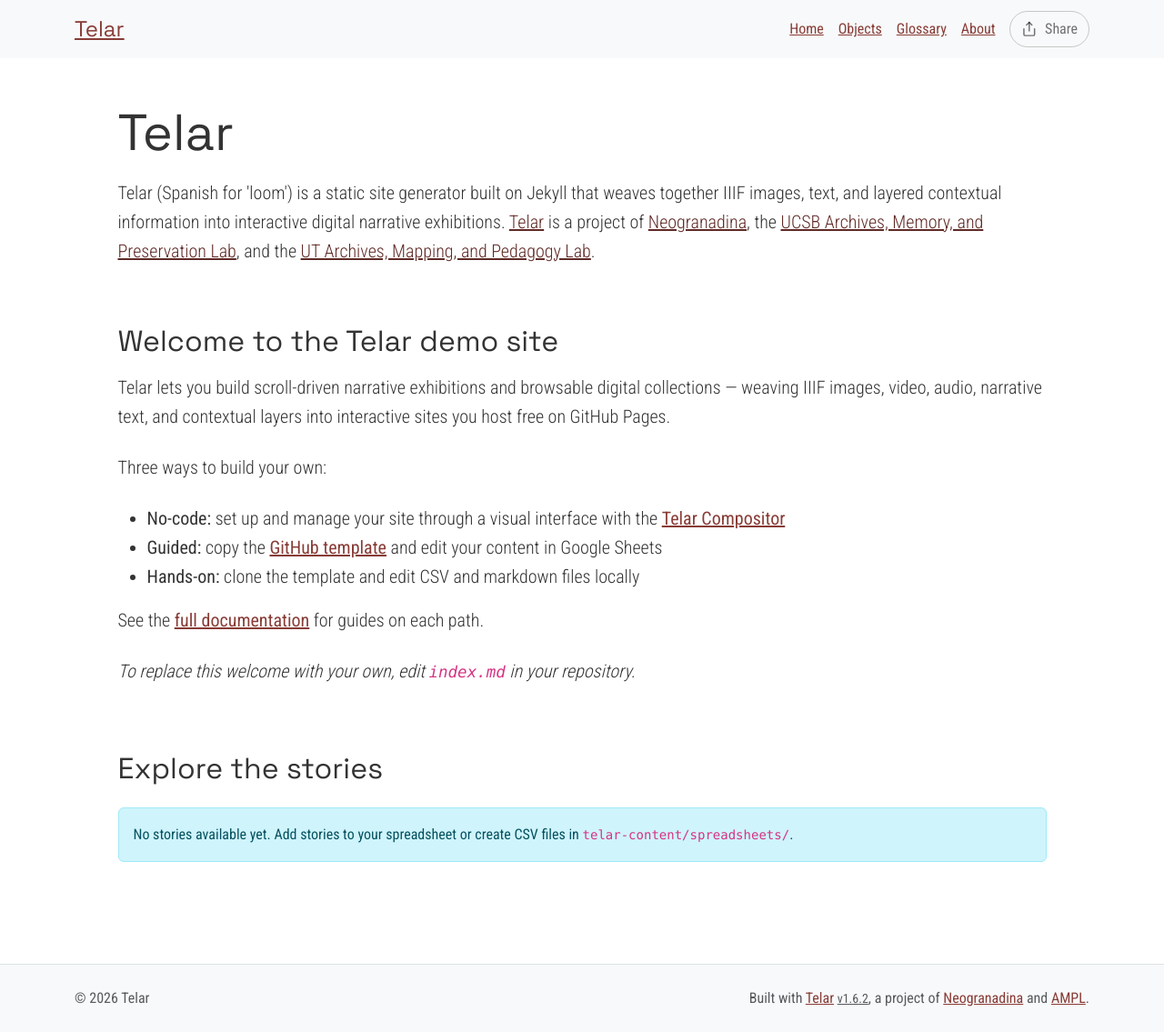
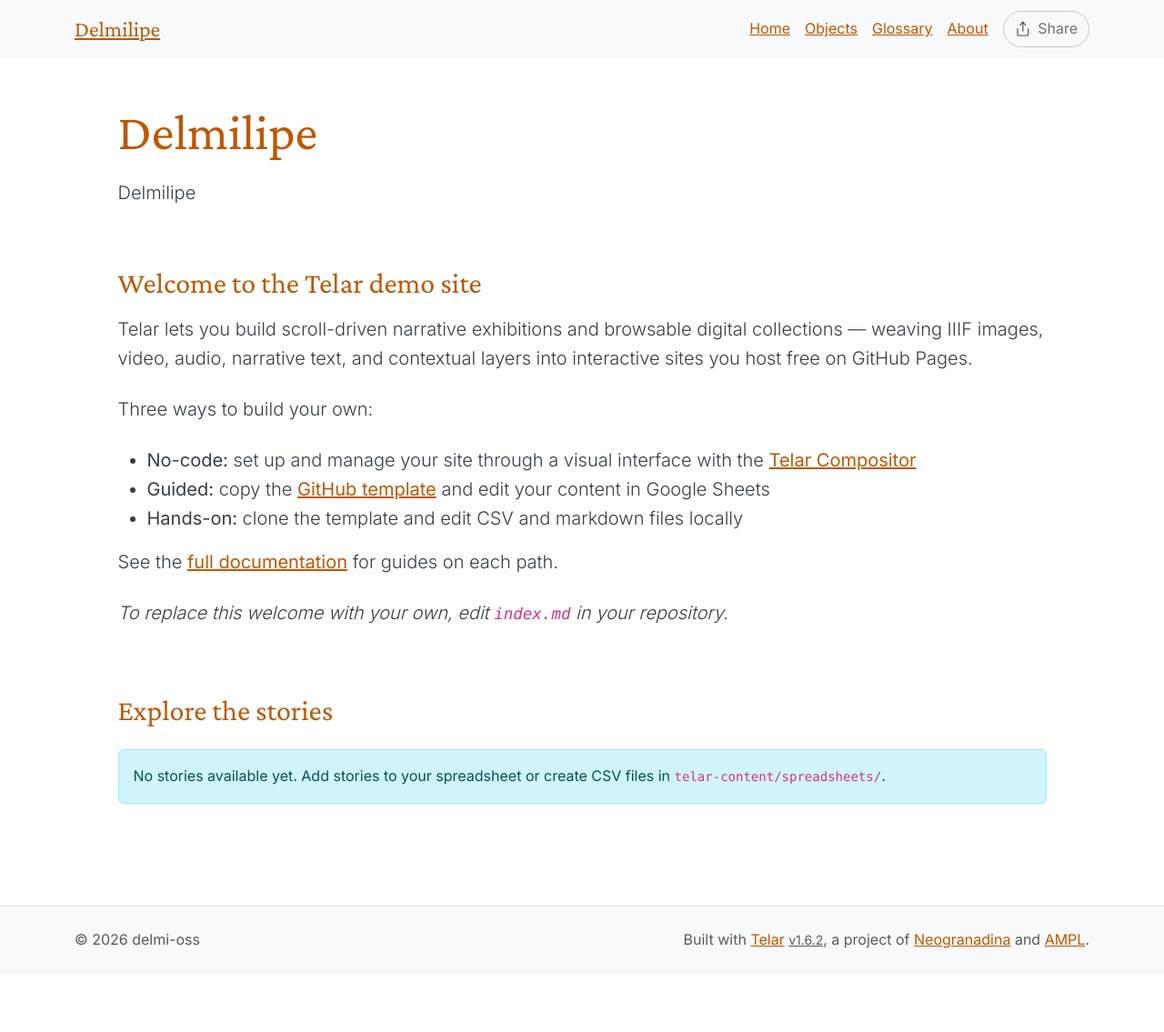
Before and after one commit to delmi-oss/delmilipe, a Jekyll site: the page built from index.md, in a window 1280 px wide. Shown: the whole page at 91% size. Built offline with Jekyll 4.4.1, drawn with Linux system fonts in a browser that asks for light colours; after the commit the page ends 1071 px from its top, so only the background shows below that.

Commit message:
Set up site configuration and starter content

```diff
--- a/_config.yml
+++ b/_config.yml
@@ -2,13 +2,13 @@
 # https://telar.org
 
 # Site Settings
-title: "Telar"
-description: "Telar (Spanish for 'loom') is a static site generator built on Jekyll that weaves together IIIF images, text, and layered contextual information into interactive digital narrative exhibitions. <a href='https://github.com/UCSB-AMPLab/telar'>Telar</a> is a project of <a href='https://neogranadina.org'>Neogranadina</a>, the <a href='https://ampl.clair.ucsb.edu/'>UCSB Archives, Memory, and Preservation Lab</a>, and the <a href='https://liberalarts.utexas.edu/history/'>UT Archives, Mapping, and Pedagogy Lab</a>."
-url: "https://ampl.clair.ucsb.edu"
-baseurl: "/telar"
-author: ""
+title: "Delmilipe"
+description: "Delmilipe"
+url: "https://delmi-oss.github.io"
+baseurl: "/delmilipe"
+author: "delmi-oss"
 email: ""
-telar_theme: "trama" # Options: trama, paisajes, neogranadina, santa-barbara, austin, or custom
+telar_theme: "austin" # Options: trama, paisajes, neogranadina, santa-barbara, austin, or custom
 logo: ""
 telar_language: "en" # Options: "en" (English), "es" (Español)
 collection_mode: false # Set to true to show objects first with large thumbnails and stories below with small thumbnails (collection-first homepage)
@@ -18,7 +18,7 @@
   show_on_homepage: true # Set to false to hide stories section from homepage (stories still accessible via direct URL)
   show_story_steps: true # Set to false to hide "Step X" overlay in stories
   show_object_credits: true # Set to true to display object credits badge (bottom-left corner, dismissable)
-  include_demo_content: true # Fetch demo stories from content.telar.org. Switch this off to hide demo stories and their content.
+  include_demo_content: false # Fetch demo stories from content.telar.org. Switch this off to hide demo stories and their content.
 
 # Collection Interface Settings
 collection_interface:
@@ -45,7 +45,7 @@
 #    - If using GitHub Pages: GitHub Actions will automatically discover tab GIDs and fetch CSVs
 #    - If running locally: Run `python3 scripts/fetch_google_sheets.py` before building
 google_sheets:
-  enabled: true
+  enabled: false
   published_url: "https://docs.google.com/spreadsheets/d/e/2PACX-1vT9eeRoyQCr1j-1uDaWBm-rgZNXtn9A-mepL0I4dqDTx2-E_6gbVD-8x0DYDVhppiAzrFpd20_9cr3z/pubhtml"
 
 #
--- a/telar-content/spreadsheets/glossary.csv
+++ b/telar-content/spreadsheets/glossary.csv
@@ -2,6 +2,4 @@
 id_término,titulo,definición
 # Make it lower-case and avoid spaces.,# Please provide a title — this is required.,"Panel content: write text here, paste markdown, or the name of an .md file in /components/texts/glossary/ (the .md extension is required)"
 # Escríbelo en minúsculas y sin espacios.,# Incluye un título: este campo es obligatorio.,"Contenido del panel: escribe texto aquí, pega markdown, o indica un archivo archivo .md en /components/texts/glossary/ (la extensión .md es obligatoria)"
-telar,Telar,"Telar (Spanish for 'loom') is a minimal-computing framework that weaves together IIIF images, audio, video, and texts to create layered visual narratives for digital scholarship, public exhibitions, community storytelling, and classroom projects. Learn more at [Telar.org](https://telar.org)
-
-Telar es un marco de computación mínima que entreteje imágenes IIIF, audio, video y textos en narrativas visuales por capas para humanidades digitales, exposiciones públicas, narrativa comunitaria y proyectos en el salón de clase. Aprende más en [Telar.org](https://telar.org)"
+telar,Telar,"Telar (Spanish for 'loom') is a minimal-computing framework that weaves together IIIF images, audio, video, and texts to create layered visual narratives for digital scholarship, public exhibitions, community storytelling, and classroom projects. Learn more at [Telar.org](https://telar.org)"
--- a/telar-content/spreadsheets/plantilla_en_blanco.csv
+++ /dev/null
@@ -1,5 +0,0 @@
-paso,objeto,página,x,y,zoom,inicio_clip,fin_clip,bucle,texto_alt,pregunta,respuesta,boton_capa1,contenido_capa1,boton_capa2,contenido_capa2
-#,id_objeto de la pestaña objetos / objects,para objetos con múltiples páginas,Posición horizontal 0-1 (0.5 = centro),Posición vertical 0-1 (0.5 = centro),1.0 = imagen completa,"Tiempo de inicio para clips de video/audio, ej. ""1:30"" (m:ss) o ""90"" (segundos)",Tiempo de fin para clips de video/audio,sí para repetir el clip (loop),"Describe lo que se ve en esta vista ampliada para lectores de pantalla. Si se deja vacío, se usa la descripción de imagen del objeto.",Encabezado para este paso,Texto breve de 1-2 oraciones,"Texto opcional del botón (predeterminado: ""Saber más"")","Contenido del panel: escribe texto aquí, pega markdown, o indica ruta a archivo .md (ej. tu-historia/archivo.md)","Texto opcional del segundo botón (predeterminado: ""Profundizar más"")","Segundo panel: escribe texto aquí, pega markdown, o indica ruta a archivo .md"
-1,telar-placeholder,,,,,,,,,pregunta,respuesta,,,,
-2,telar-placeholder,,,,,,,,,pregunta,respuesta,,,,
-3,telar-placeholder,,,,,,,,,pregunta,respuesta,,,,
--- a/telar-content/spreadsheets/project.csv
+++ b/telar-content/spreadsheets/project.csv
@@ -3,4 +3,3 @@
 #,# Must match the tab name exactly. Use lowercase letters and hyphens (e.g. allegorical-woman),Story title,Optional subtitle,Optional attribution (supports markdown),"If ""yes"", then users will need the key you set in _config.yml to access this story."
 #,# Debe coincidir con el nombre de la pestaña exactamente. Usa letras minúsculas y guiones (p. ej. mujer-alegorica),Título de la historia,Subtítulo opcional,Atribución opcional (admite markdown),"Si ""sí"", los usuarios deberán utilizar la clave que fijes en _config.yml"
 1,blank_template,replace me with your title,,,FALSE
-2,plantilla_en_blanco,reemplázame con tu título,,,FALSE
```
Also changed, not shown: telar-content/texts/stories/plantilla_en_blanco/ejemplo-panel.md (deleted, +0 -9 lines).
